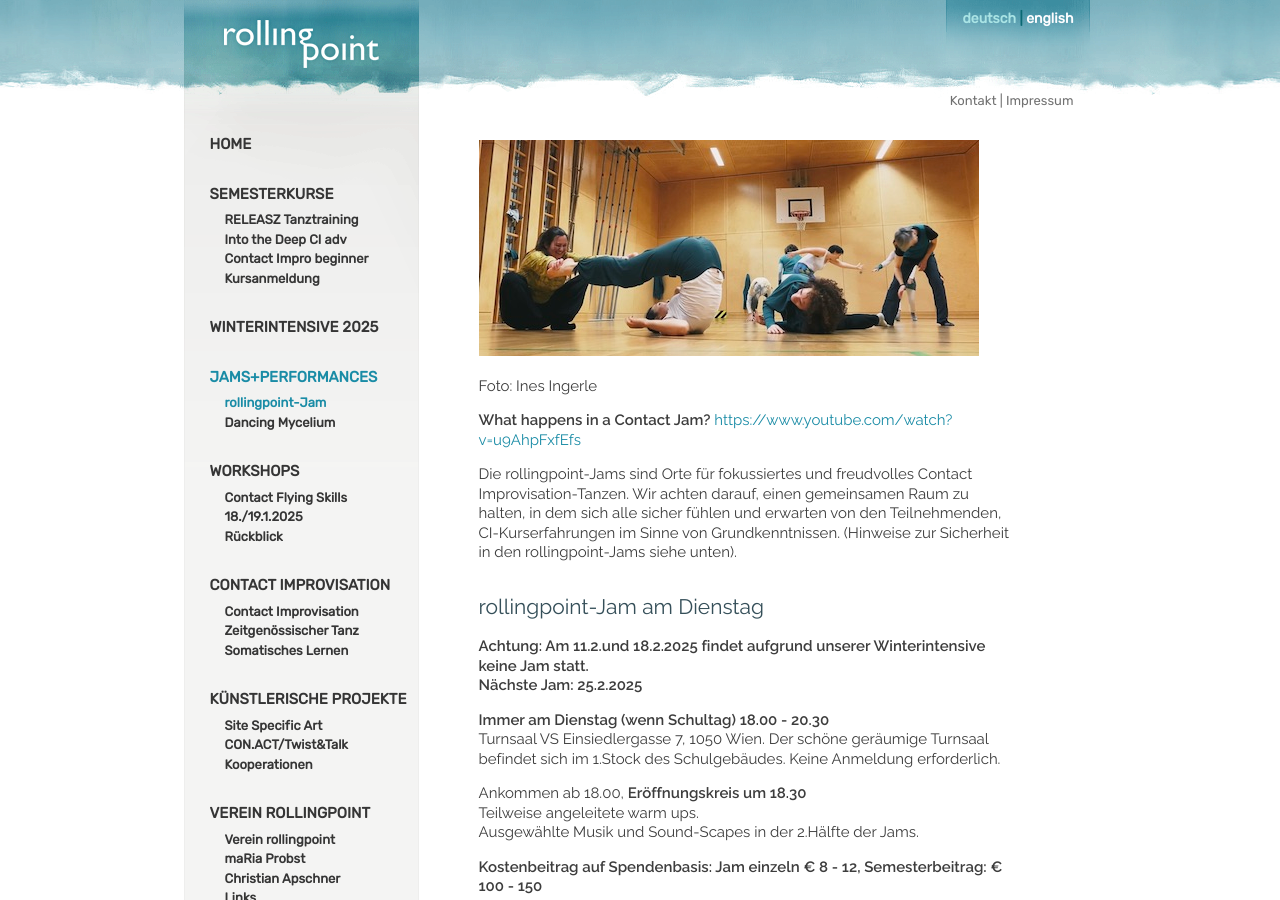
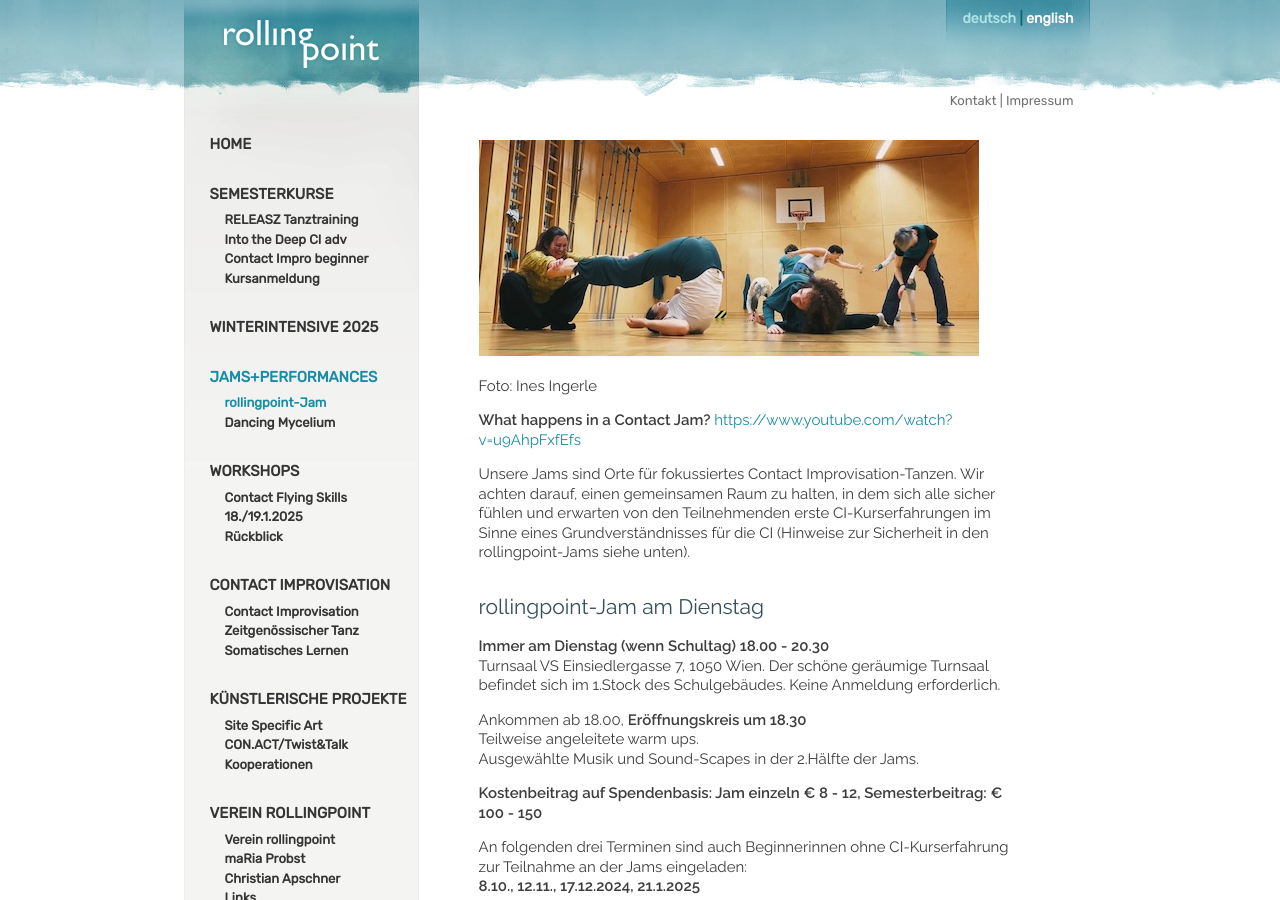
Before and after one commit to manulari/rollingpointat, a Jekyll site: the page built from _pages_de/jams.md, in a window 1280 px wide and 900 px high. Built offline with Jekyll 4.4.1, drawn with Linux system fonts in a browser that asks for light colours; comment, search, counter and statistics services are not loaded.

Commit message:
Update page (de) “jams”

```diff
--- a/_pages_de/jams.md
+++ b/_pages_de/jams.md
@@ -9,12 +9,9 @@ Foto: Ines Ingerle
 
 **What happens in a Contact Jam?** <https://www.youtube.com/watch?v=u9AhpFxfEfs>
 
-Die rollingpoint-Jams sind Orte für fokussiertes und freudvolles Contact Improvisation-Tanzen. Wir achten darauf, einen gemeinsamen Raum zu halten, in dem sich alle sicher fühlen und erwarten von den Teilnehmenden, CI-Kurserfahrungen im Sinne von Grundkenntnissen. (Hinweise zur Sicherheit in den rollingpoint-Jams siehe unten).
+Unsere Jams sind Orte für fokussiertes Contact Improvisation-Tanzen. Wir achten darauf, einen gemeinsamen Raum zu halten, in dem sich alle sicher fühlen und erwarten von den Teilnehmenden erste CI-Kurserfahrungen im Sinne eines Grundverständnisses für die CI (Hinweise zur Sicherheit in den rollingpoint-Jams siehe unten).
 
 ## rollingpoint-Jam am Dienstag
-
-**Achtung: Am 11.2.und 18.2.2025 findet aufgrund unserer Winterintensive keine Jam statt.**\
-**Nächste Jam: 25.2.2025**
 
 **Immer am Dienstag (wenn Schultag) 18.00 - 20.30** \
 Turnsaal VS Einsiedlergasse 7, 1050 Wien. Der schöne geräumige Turnsaal befindet sich im 1.Stock des Schulgebäudes. Keine Anmeldung erforderlich.
```
